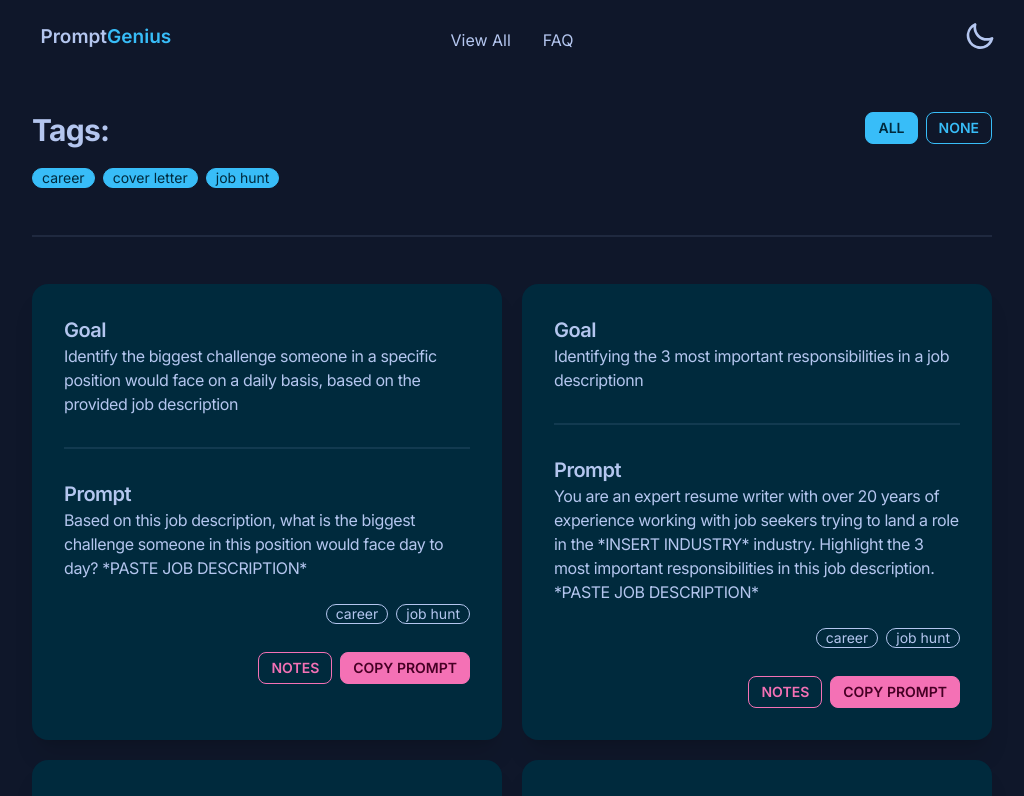
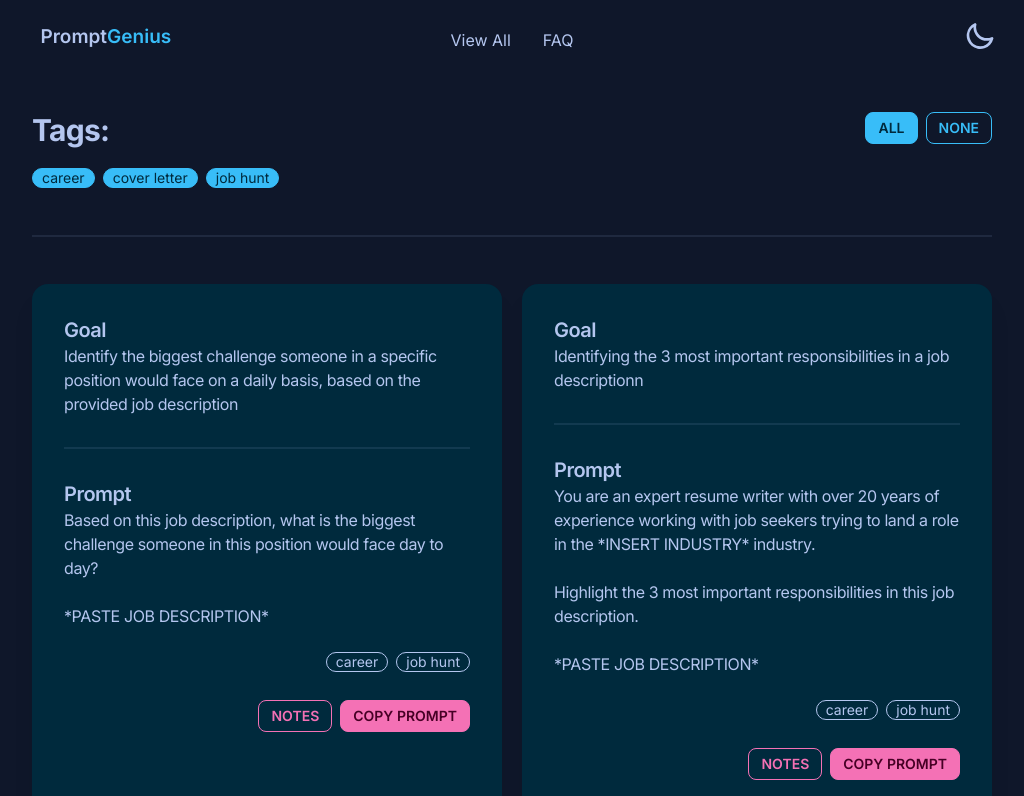
Before and after one commit to kcereno/promptgenius, a Next.js app: page /prompts in a window 1280 px wide. Shown: the top 796 px of the page, without its empty margins (128-1152 px from the left). Built offline with nearby package versions, Linux system fonts and the light colour scheme.

Commit message:
Add line breaks to combo card

```diff
--- a/components/ComboCard.tsx
+++ b/components/ComboCard.tsx
@@ -39,7 +39,7 @@
 
         <div className="divider" />
 
-        <div className="">
+        <div className="whitespace-pre-line">
           <h2 className="card-title">Prompt</h2>
           <p>{prompt}</p>
         </div>
```
